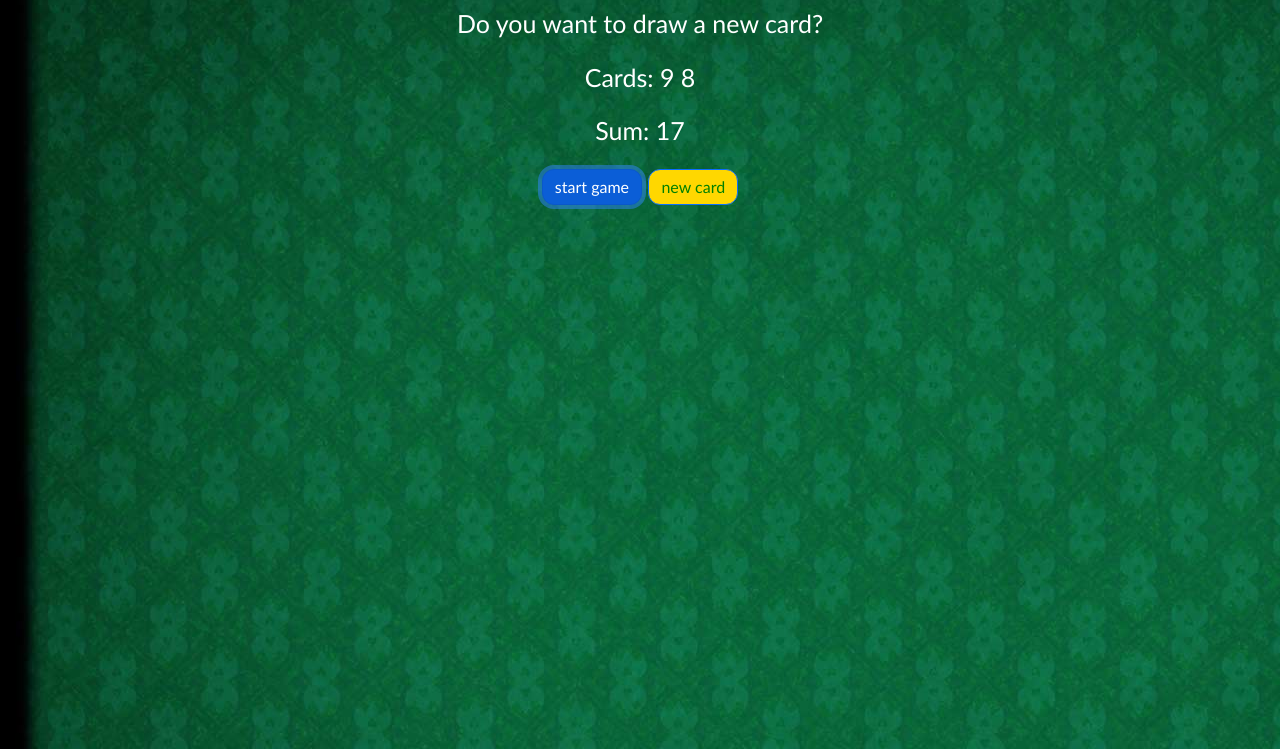
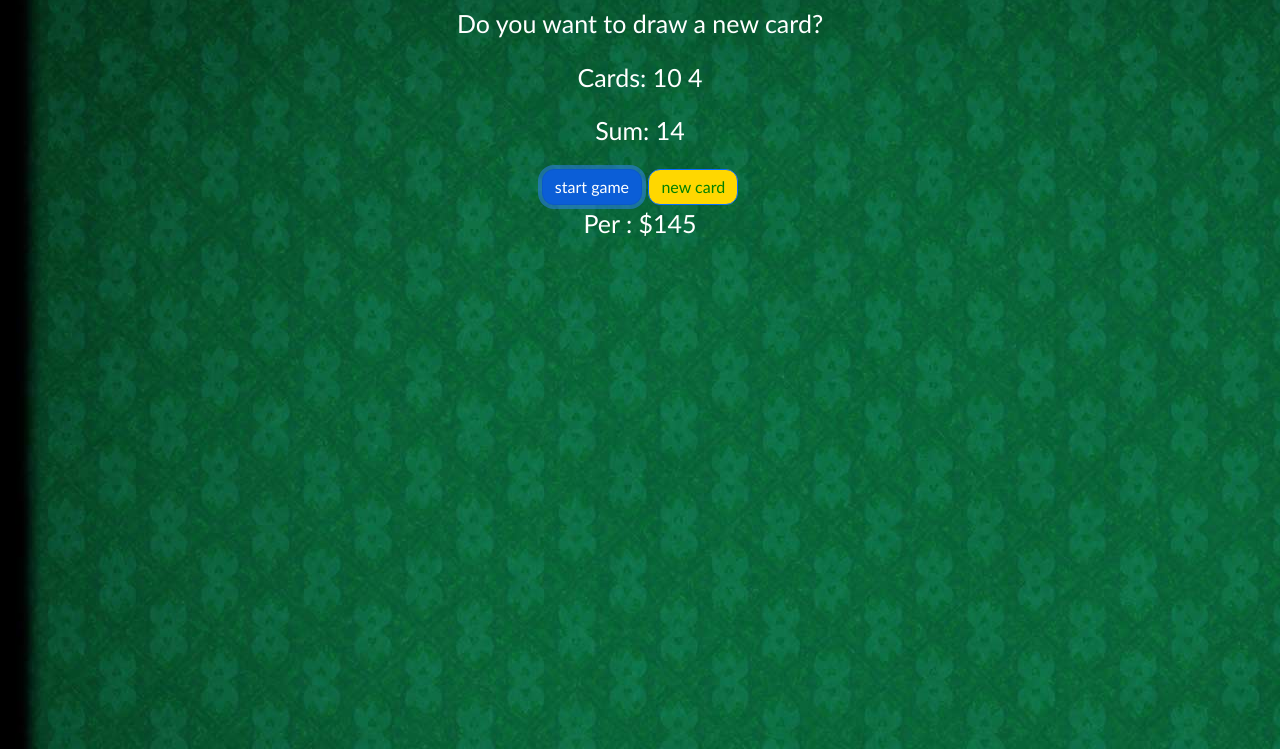
Before and after one commit to RoySamson-stack/blackjack, a plain HTML site: page index.html in a window 1280 px wide. Both pictures are taken after a click on the button "start game". Shown: the part 51-800 px from the top of the page. Drawn offline with nearby package versions, Linux system fonts and the light colour scheme.

Commit message:
creating a object fir the player name and the chips the player has

```diff
--- a/index.html
+++ b/index.html
@@ -16,7 +16,7 @@
   <p id="sum_el">Sum:</p>
   <button class="start__button btn btn-primary" onclick="startGame();">start game</button>
   <button class="new__button btn btn-primary" onclick="newCard();">new card</button>
-
+  <p id="player-el"></p>
   <script src="index.js"></script>
 </body>
 </html>
--- a/index.js
+++ b/index.js
@@ -1,18 +1,39 @@
-let firstCard = getRandomCard();
-let secondCard = getRandomCard();
-let cards = [firstCard, secondCard]
+let cards = []
 let hasBlackJack = false;
-let sum = firstCard + secondCard;
-let isAlive = true;
+let sum = 0;
+let isAlive = false;
 let message = "";
 var messageEl = document.getElementById('title_message')
 var sumEl = document.getElementById("sum_el");
 var cardEl = document.getElementById("card-el");
 
+let player = {
+  name : "Per",
+  chips: 145
+}
+
+
+
+let playerEl = document.getElementById("player-el");
+playerEl.textContent = player.name + " : $" + player.chips;
+
 function getRandomCard(){
-  return Math.floor(Math.random() * 13) +  1;
+  let randomNumber = Math.floor(Math.random() * 13) +  1;
+  // return randomNumber
+  if(randomNumber >  10){
+    return 10
+  }else if(randomNumber === 1){
+    return 11
+  }else{
+    return randomNumber
+  }
 }
 function startGame(){
+  isAlive = true;
+  let firstCard = getRandomCard();
+  let secondCard = getRandomCard();
+  cards = [firstCard, secondCard];
+  sum = firstCard + secondCard;
   renderGame();
 }
 function renderGame() {
@@ -35,9 +56,11 @@ function renderGame() {
 }
 
 function newCard() {
+  if(isAlive === true && hasBlackJack === false){
   var card = getRandomCard();
-
   sum += card
   cards.push(card);
   renderGame()
+  }
+
 }
```
